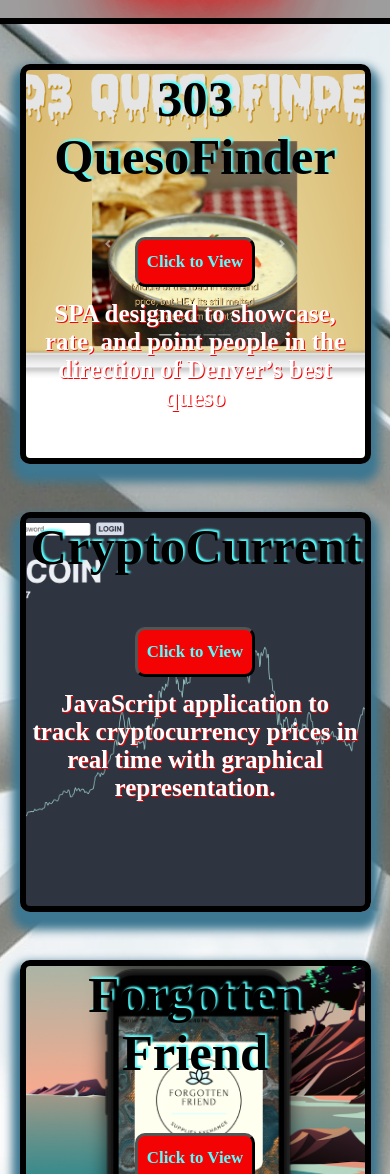
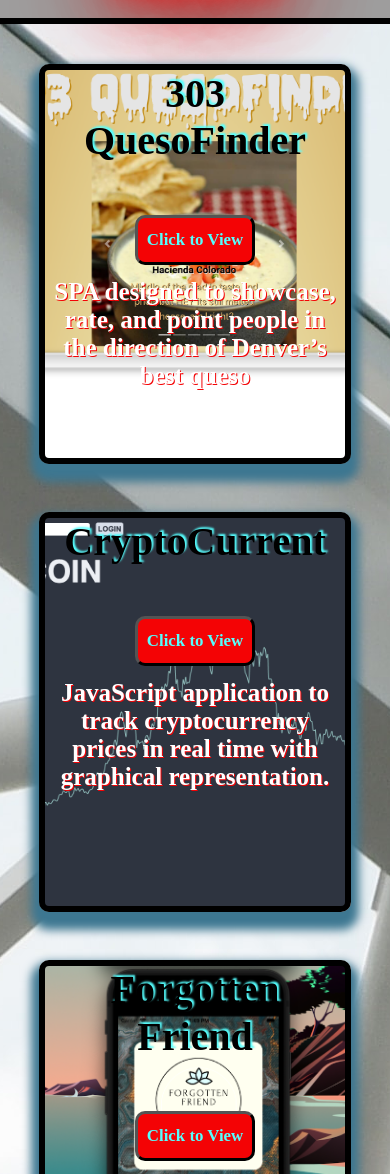
Before and after one commit to Jamondixon/website, a React (Create React App) app: page /projects in a window 390 px wide. Shown: the part 162-1336 px from the top of the page. Built offline with nearby package versions, Linux system fonts and the light colour scheme; grey boxes are pictures that could not be loaded; a web font is replaced by a local one.

Commit message:
projects resize

```diff
--- a/src/Pages/Projects/Projects.css
+++ b/src/Pages/Projects/Projects.css
@@ -64,27 +64,25 @@
 
 .projects-card-description {
     font-family: 'KoHo';
-    font-size: 25px;
+    font-size: 22px;
     padding: .2em;
     color: white;
     text-shadow: 1px 1px var(--red);
 }
 
-@media (max-width: 500px) {
-    /* .projects-card-description {
-        font-size: 16px;
-    }
-    .projects-card-title {
-        font-size: 20px;
-        padding-top: 10px;
-    }
-    .projects-card {
-        height: 60%;
-    } */
+@media (max-width: 800px) {
     .projects-card-container {
         grid-template-columns: repeat(1, auto);
     }
+    .projects-card-title {
+        font-weight: 800;
+        font-size: 40px;
+    }
+    .projects-card-description {
+        font-size: 25px;
+    }
 }
+
 
 .projects-card-button {
     width: 120px;
@@ -117,7 +115,7 @@
     text-align: center;
     top: 10%;
     transition: all 0.4s;
-    width: 90%;
+    width: 80%;
 }
 
 
@@ -152,7 +150,7 @@
     text-align: center;
     top: 10%;
     transition: all 0.4s;
-    width: 90%;
+    width: 80%;
 }
 
 .projects-card-three {
@@ -172,7 +170,7 @@
     text-align: center;
     top: 10%;
     transition: all 0.4s;
-    width: 90%;
+    width: 80%;
 }
 
 .projects-card-four {
@@ -192,5 +190,5 @@
     text-align: center;
     top: 10%;
     transition: all 0.4s;
-    width: 90%;
+    width: 80%;
 }
```
